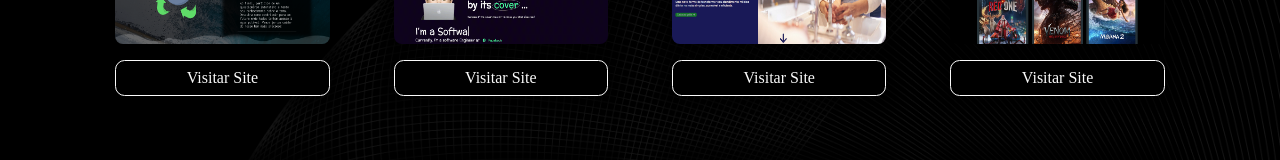
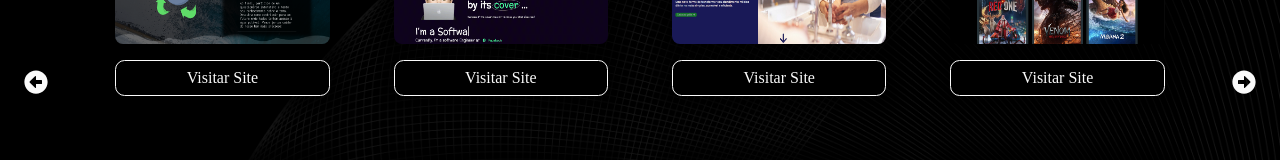
Before and after one commit to Welington1209/portfolio-oficial, a React (Vite) app: page /portfolio-oficial/projects in a window 1280 px wide. Shown: the part 318-478 px from the top of the page. Built offline with nearby package versions, Linux system fonts and the light colour scheme.

Commit message:
coreção de bug na página de projetos e criação da página de contato

```diff
--- a/src/main.jsx
+++ b/src/main.jsx
@@ -6,6 +6,7 @@ import "../src/styles/index.css";
 import About from "./pages/About.jsx";
 import Home from "./pages/Home.jsx";
 import Projects from "./pages/Projects.jsx";
+import Contact from "./pages/Contact.jsx";
 
 
 createRoot(document.getElementById("root")).render(
@@ -15,6 +16,7 @@ createRoot(document.getElementById("root")).render(
         <Route path="/" element={<Home />} />
         <Route path="/about" element={<About />} />
         <Route path="/projects" element={<Projects />} />
+        <Route path="/contact" element={<Contact />} />
       </Routes>
     </BrowserRouter>
   </StrictMode>
--- /dev/null
+++ b/src/pages/Contact.jsx
@@ -0,0 +1,9 @@
+import React from 'react'
+
+const Contact = () => {
+  return (
+    <div>Contact</div>
+  )
+}
+
+export default Contact
--- a/src/pages/Projects.jsx
+++ b/src/pages/Projects.jsx
@@ -2,6 +2,7 @@ import React from "react";
 import "../styles/Projects.css";
 
 import { useState } from "react";
+import { FaArrowAltCircleLeft, FaArrowAltCircleRight } from "react-icons/fa";
 
 import { projectsData } from "../data/projectsData";
 import { Link } from "react-router-dom";
@@ -22,12 +23,17 @@ const Projects = () => {
   };
 
   return (
+    <div className="container">
+      <Link className="btn" to={"/about"}>
+        <FaArrowAltCircleLeft />
+      </Link>
       <section id="projects">
         {visibleProjectId === null && (
           <>
             <h3 className="title">Galeria de Projetos</h3>
             <p className="subtitle">
-            Clique na imagem do projeto escolhido para exibir mais informaçõoes sobre ele
+              Clique na imagem do projeto escolhido para exibir mais
+              informaçõoes sobre ele
             </p>
           </>
         )}
@@ -67,6 +73,10 @@ const Projects = () => {
           ))}
         </div>
       </section>
+      <Link className="btn" to={"/contact"}>
+        <FaArrowAltCircleRight />
+      </Link>
+    </div>
   );
 };
 
--- a/src/styles/Projects.css
+++ b/src/styles/Projects.css
@@ -1,3 +1,11 @@
+.container {
+  display: flex;
+}
+
+.btn {
+  z-index: 2;
+}
+
 #projects {
   display: flex;
   justify-content: center;
@@ -98,6 +106,7 @@
   #projects {
     justify-content: space-between;
     flex-direction: column;
+    overflow: auto;
   }
   .projects-container {
     flex-direction: column;
```
Lines whose indentation alone changed are shown as unchanged.
